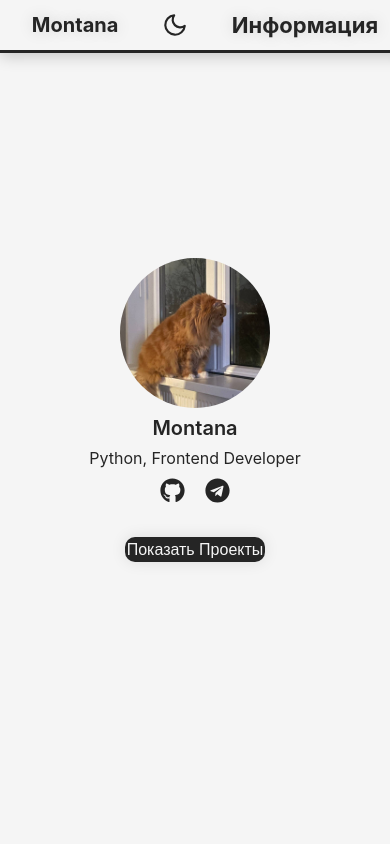
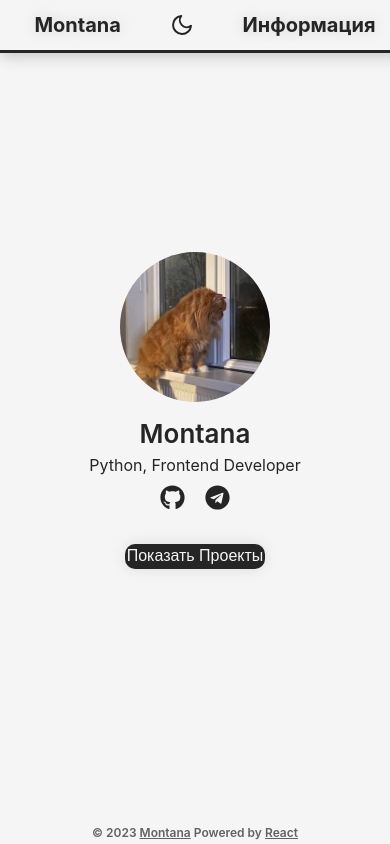
Before and after one commit to montanaaq/profile-website, a React (Create React App) app: page / in a window 390 px wide. Built offline with nearby package versions, Linux system fonts and the light colour scheme.

Commit message:
more adaptive css

```diff
--- a/src/Components/App.jsx
+++ b/src/Components/App.jsx
@@ -1,6 +1,7 @@
 import SocialLinks from "./SocialLinks";
 import Projects from "./Projects";
 import Header from './Header'
+import Footer from './Footer'
 
 const App = () => {
   return (
@@ -15,6 +16,7 @@ const App = () => {
           <Projects />
         </div>
       </div>
+      <Footer />
     </div>
   );
 }
--- a/src/Components/DarkModeToggle.jsx
+++ b/src/Components/DarkModeToggle.jsx
@@ -15,7 +15,7 @@ const DarkModeToggle = () => {
  return (
     <div>
       <button onClick={toggleDarkMode} className='toggle-dark-mode'>
-        {darkMode ? <FiSun size={26}/> : <FiMoon size={26}/>}
+        {darkMode ? <FiSun size={24}/> : <FiMoon size={24}/>}
       </button>
     </div>
  );
--- /dev/null
+++ b/src/Components/Footer.jsx
@@ -0,0 +1,9 @@
+function Footer() {
+    return (
+        <footer className="footer">
+            <span style={{opacity: '.6'}}>© 2023 <a href="https://montaanaq.netlify.app">Montana</a> Powered by <a href="https://react.com">React</a></span>
+        </footer>
+     );
+}
+
+export default Footer;
--- a/src/Components/Info.jsx
+++ b/src/Components/Info.jsx
@@ -12,7 +12,7 @@ function InfoPage() {
                 <h3>
                     Введение
                 </h3>
-                <p style={{marginTop:"10px", marginLeft: "10px", wordBreak: "inherit"}}>&nbsp;&nbsp;&nbsp;&nbsp;Привет! Меня зовут Амир, я начинающий python, frontend программист. Сейчас мне 16 лет, начинал я ещё в 8 классе, после уроков информатики на которых мне понравилось писать программы для автоматизации чего-либо.<br /><br />&nbsp;&nbsp;&nbsp;&nbsp;После этого я поехал в детский лагерь <b>Байтик</b> в котором я написал свой первый проект, а именно сайт про Дворец Культуры Ленина. Меня очень затянул процесс кодинга и я продолжил изучать Frontend разработку.</p>
+                <p style={{marginTop:"10px", marginLeft: "10px", wordBreak: "inherit"}}>Привет! Меня зовут Амир, я начинающий python, frontend программист. Сейчас мне 16 лет, начинал я ещё в 8 классе, после уроков информатики на которых мне понравилось писать программы для автоматизации чего-либо.<br />После этого я поехал в детский лагерь <b>Байтик</b> в котором я написал свой первый проект, а именно сайт про Дворец Культуры Ленина. Меня очень затянул процесс кодинга и я продолжил изучать Frontend разработку.</p>
                 <h3 style={{marginTop:"10px"}}>
                     Знания языков
                 </h3>
@@ -21,9 +21,9 @@ function InfoPage() {
                     Проекты
                 </h3>
                 <p style={{marginTop:"10px", marginLeft: "10px", wordBreak: "inherit"}}>За 1.5 года опыта, я успел реализовать несколько проектов, которые я и по сей день обновляю и исправляю. Некоторые из них представлены на главной странице моего сайта.<br /><br />
-                <a href="https://t.me/schedule_10t_bot" target="_blank" rel="noreferrer" style={{textDecoration:"underline", color:"var(--text-color)"}}>Schedule Bot<br /></a>
-                <a href="https://t.me/sneaknews_bot" target="_blank" rel="noreferrer" style={{textDecoration:"underline", color:"var(--text-color)"}}>SneaksNews Bot<br /></a>
-                <a href="https://t.me/uni_finder_bot" target="_blank" rel="noreferrer" style={{textDecoration:"underline", color:"var(--text-color)"}}>UniFinder Bot</a>
+                <a href="https://t.me/schedule_10t_bot" target="_blank" rel="noreferrer" style={{textDecoration:"underline", color:"var(--text-color)", justifyContent: 'center', display: 'flex'}}>Schedule Bot<br /></a>
+                <a href="https://t.me/sneaknews_bot" target="_blank" rel="noreferrer" style={{textDecoration:"underline", color:"var(--text-color)", justifyContent: 'center', display: 'flex'}}>SneaksNews Bot<br /></a>
+                <a href="https://t.me/uni_finder_bot" target="_blank" rel="noreferrer" style={{textDecoration:"underline", color:"var(--text-color)", justifyContent: 'center', display: 'flex'}}>UniFinder Bot</a>
                 </p>
             </div>
         </div>
--- a/src/Components/Projects.jsx
+++ b/src/Components/Projects.jsx
@@ -34,12 +34,12 @@ function Projects() {
                 show &&
                 <div className="projects-list">
                     {
-                        projects.map((project) => <p>
-                            <a href={project[3]} target='_blank' rel="noreferrer" className='project'>{project[0]}</a>:
+                        projects.map((project) =>(<p>
+                            <a href={project[3]} target='_blank' rel="noreferrer">{project[0]}</a>:
                                 {project[1]}
                                 <br />
                                 {project[2]}
-                                </p>)
+                                </p>))
                     }
                 </div>
             }
--- a/src/index.css
+++ b/src/index.css
@@ -62,9 +62,10 @@ body {
 }
 .info-container p {
   width: max-content;
-  font-size: 20px;
+  font-size: 26px;
   font-weight: 600;
-  padding: 8px 0;
+  margin-top: 10px;
+  padding: 6px 0;
 }
 .info-container span {
   display: flex;
@@ -116,6 +117,12 @@ body {
   flex-direction: column;
   animation: 2.5s anim-lineUp ease-out 0s;
 }
+.projects-list p {
+  font-size: 20px;
+}
+.projects-list a {
+  color: var(--text-color);
+}
 .show-button {
   width: max-content;
   margin-top: 30px;
@@ -153,15 +160,10 @@ body {
     transform: translateY(0%);
   }
 }
-.project {
-  cursor: pointer;
-  color: var(--text-color);
-}
-.project:hover {
+.projects-list a:hover {
   color: rgb(63, 15, 108);
   transition: .2s;
 }
-
 .main-about {
   position: relative;
   margin: auto;
@@ -179,7 +181,8 @@ body {
   width: max-content;
   font-size: 20px;
   font-weight: 600;
-  padding: 8px 0;
+  margin-top: 10px;
+  padding: 6px 0;
 }
 .about span {
   display: flex;
@@ -191,7 +194,12 @@ body {
   .name {
      font-size: 20px;
   }
-
+  .name-info {
+    font-size: 20px;
+  }
+  .toggle-dark-mode {
+    font-size: 18px;
+  }
   .image {
      width: 150px;
      height: 150px;
@@ -207,8 +215,22 @@ body {
      font-size: 16px;
   }
 
-  .project {
-     font-size: 18px;
-     padding: 8px 0;
+  .projects-list p {
+    font-size: 16px;
+    color: var(--text-color);
+  }
+  .footer {
+    font-size: 10px;
   }
  }
+ .footer {
+  font-size: 12px;
+  width: 100%;
+  display: flex;
+  flex-direction: row;
+  justify-content: center;
+  font-weight: 600;
+ }
+ .footer a, .footer span {
+  color: black;
+ }
```
